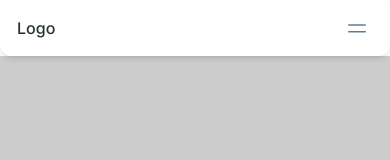
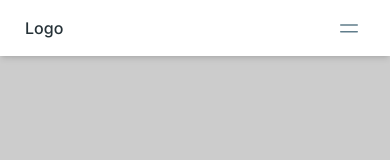
Before and after one commit to idctag/tech-company, a Next.js app: page / in a window 390 px wide. Shown: the top 160 px of the page. Built offline with nearby package versions, Linux system fonts and the light colour scheme.

Commit message:
nav fix [responsive]

```diff
--- a/src/components/nav/index.tsx
+++ b/src/components/nav/index.tsx
@@ -67,11 +67,8 @@ export function ComplexNavbar() {
   }, []);
 
   return (
-    <Navbar
-      variant="gradient"
-      className="mx-auto max-w-screen-xl p-2 lg:rounded-full lg:pl-6"
-    >
-      <div className="relative mx-auto flex items-center justify-between text-blue-gray-900">
+    <Navbar className="sticky top-0 z-10 h-max max-w-full rounded-none px-4 py-2 lg:px-8 lg:py-4">
+      <div className="relative mx-auto grid grid-cols-2 lg:grid-cols-3 items-center justify-between text-blue-gray-900">
         <Typography
           as="a"
           href="#"
```
